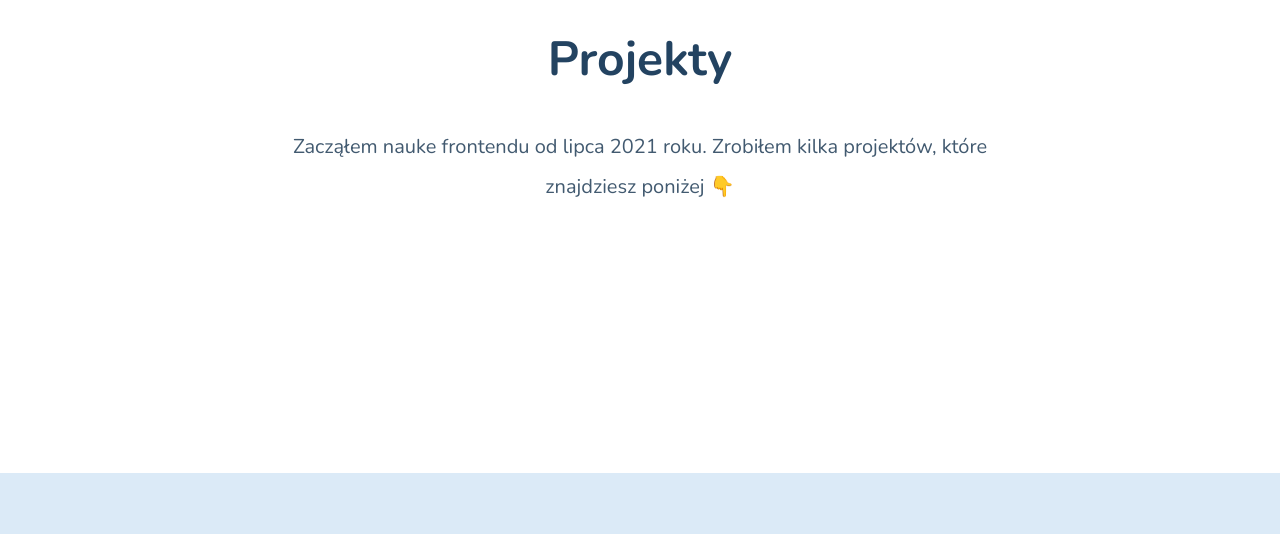
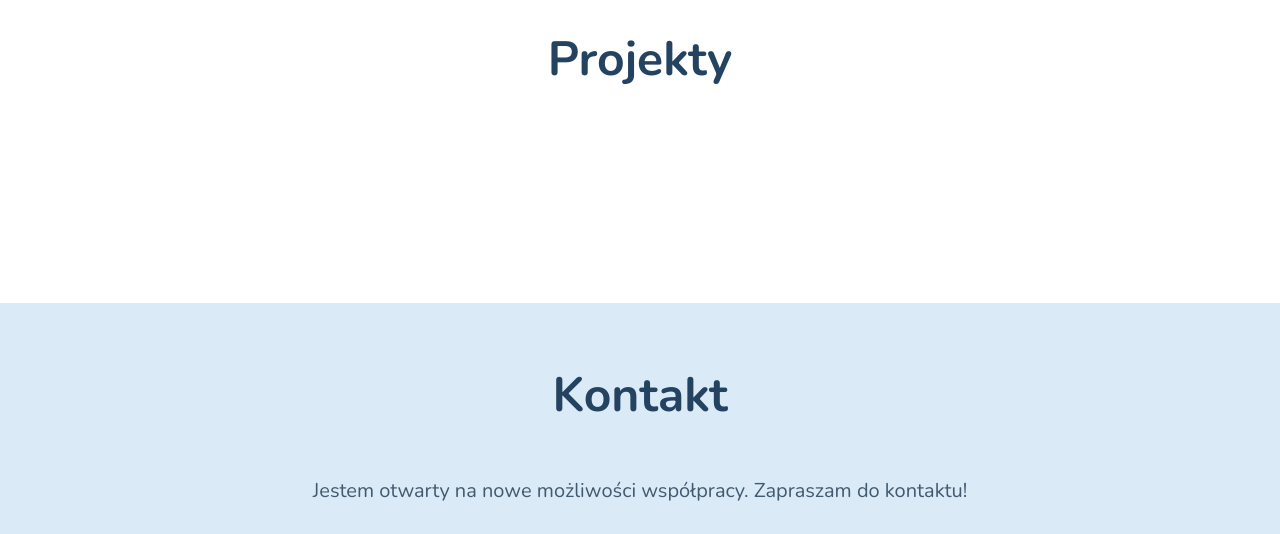
Before and after one commit to pawel-jezior/pawel-jezior.github.io, a website built with webpack: page src/pages/index.html in a window 1280 px wide. Shown: the part 1860-2394 px from the top of the page. Built offline with nearby package versions, Linux system fonts and the light colour scheme; no server answers.

Commit message:
projects: improve content

```diff
--- a/src/pages/index.html
+++ b/src/pages/index.html
@@ -95,10 +95,6 @@
       </section>
       <section class="projects" id="projects">
         <h2 class="projects__header">Projekty</h2>
-        <p class="projects__description">
-          Zacząłem nauke frontendu od lipca 2021 roku. Zrobiłem kilka projektów,
-          które znajdziesz poniżej 👇
-        </p>
         <div class="projects-grid projects-grid--js"></div>
       </section>
       <section class="contact" id="contact">
--- a/src/scss/modules/projects.scss
+++ b/src/scss/modules/projects.scss
@@ -3,19 +3,6 @@
   @media (min-width: $desktop){
     padding: 64px 16px 176px;
 
-  }
-  &__description {
-    font-weight: 300;
-    font-size: 16px;
-    line-height: 32px;
-    text-align: center;
-    max-width: 786px;
-    margin: 0 auto 46px;
-    @media (min-width: $desktop) {
-      font-size: 20px;
-      line-height: 40px;
-      margin-bottom: 90px;
-    }
   }
   &__header {
     font-size: 36px;
```
